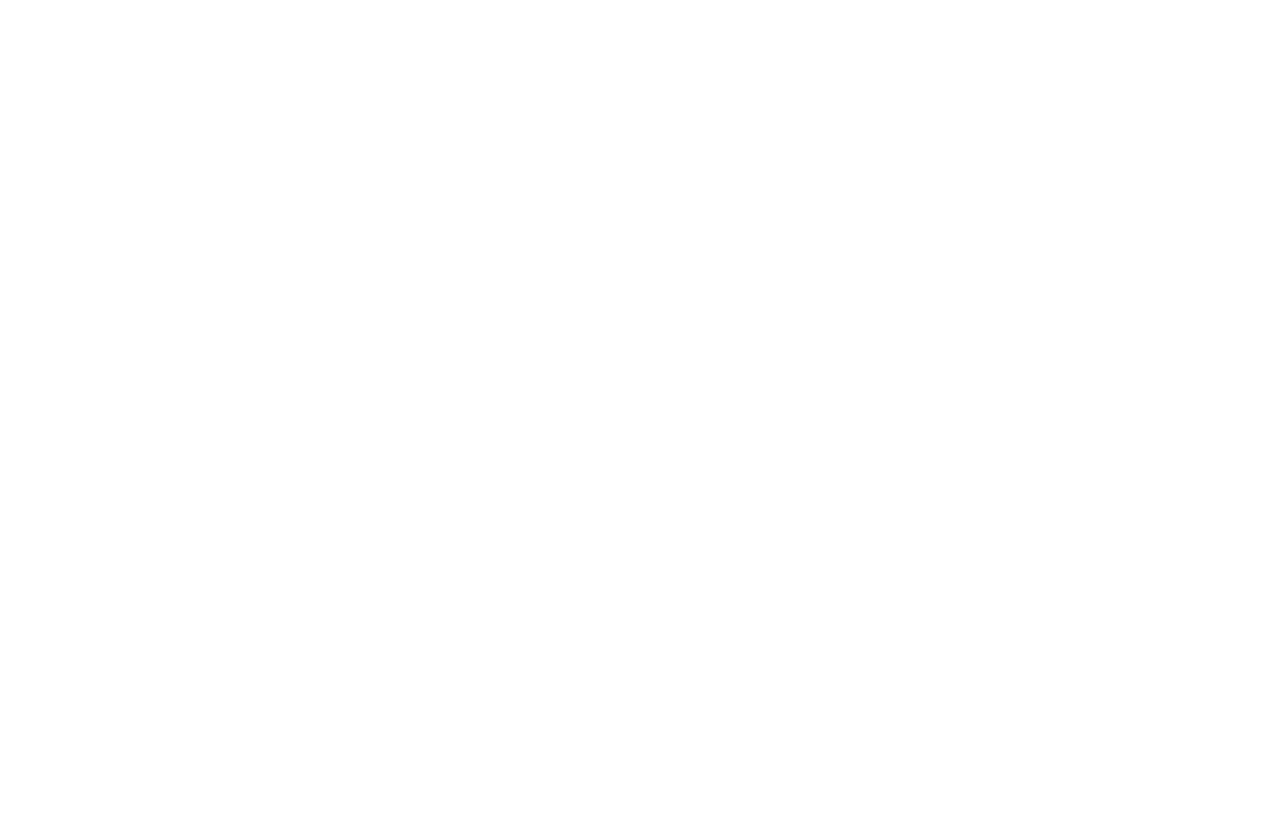
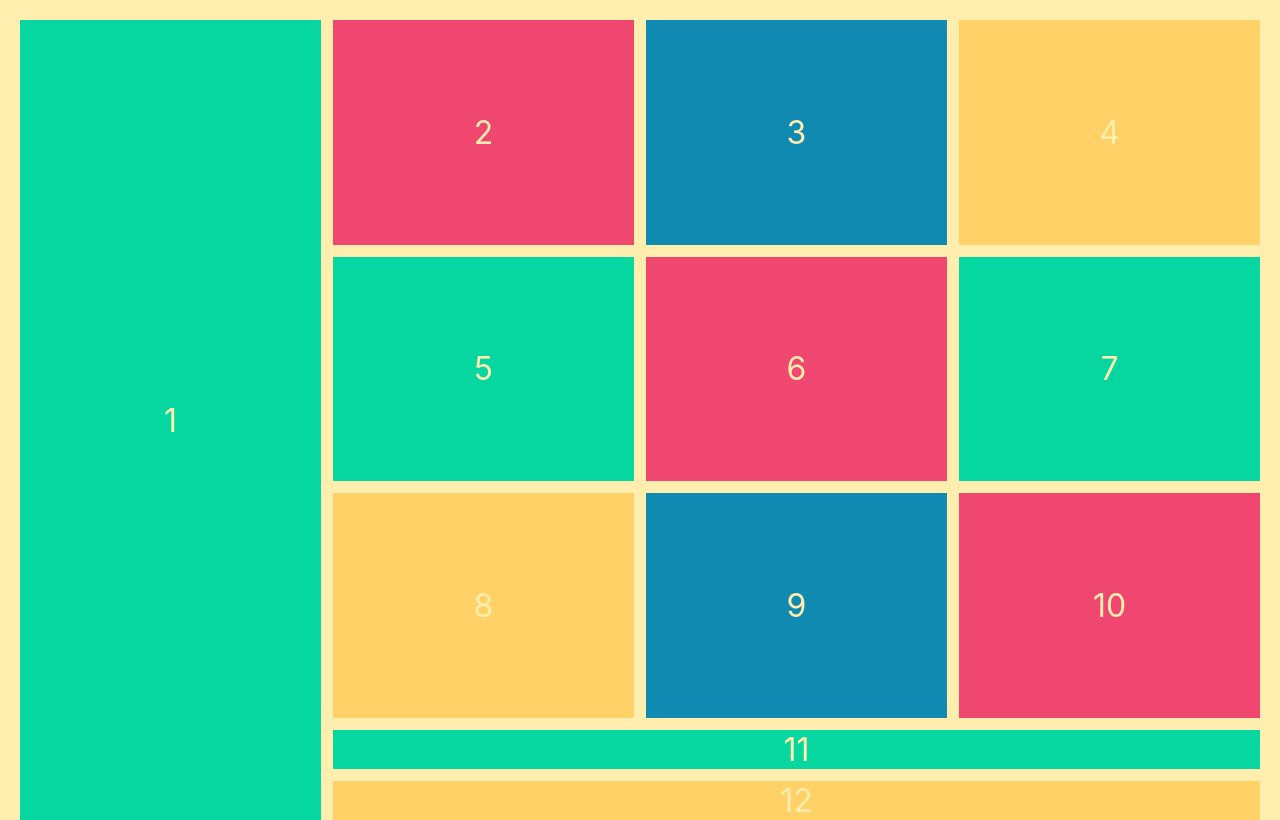
Before and after one commit to zahidjuel/more-responsive-layout8, a plain HTML site: page index.html in a window 1280 px wide. Drawn offline with Linux system fonts and the light colour scheme.

Commit message:
second commit

```diff
--- a/index.html
+++ b/index.html
@@ -1,11 +1,46 @@
 <!DOCTYPE html>
 <html lang="en">
+
 <head>
     <meta charset="UTF-8">
     <meta name="viewport" content="width=device-width, initial-scale=1.0">
-    <title>Document</title>
+    <title>Responsive layout</title>
+    <link rel="stylesheet" href="styles/base.css">
+    <style>
+        .container{
+            height: 100vh;
+            /* border: 2px solid rebeccapurple; */
+            display: grid;
+            grid-template-columns: repeat(4, 1fr);
+            grid-template-rows: repeat(3, 1fr);
+            grid-gap: 12px;
+        }
+        .one{
+            grid-row: 1 / 6;
+        }
+        .eleven, .twelve{
+            grid-column: 2 / 5;
+        }
+    </style>
 </head>
+
 <body>
+    <header>
+        <div class="container">
+            <div class="one">1</div>
+            <div>2</div>
+            <div>3</div>
+            <div>4</div>
+            <div>5</div>
+            <div>6</div>
+            <div>7</div>
+            <div>8</div>
+            <div>9</div>
+            <div>10</div>
+            <div class="eleven">11</div>
+            <div class="twelve">12</div>
+        </div>
+    </header>
+</body>
 
-</body>
 </html>
--- /dev/null
+++ b/styles/base.css
@@ -0,0 +1,33 @@
+html,
+body {
+    background-color: #ffeead;
+    margin: 10px;
+    height: 100vh;
+    font-family: -apple-system, BlinkMacSystemFont, "Segoe UI", Roboto, Helvetica,
+        Arial, sans-serif, "Apple Color Emoji", "Segoe UI Emoji", "Segoe UI Symbol";
+}
+
+.container > div {
+  display: flex;
+  /* height: 500px; */
+  justify-content: center;
+  align-items: center;
+  font-size: 2em;
+  color: #ffeead;
+}
+
+.container>div:nth-child(1n) {
+    background-color: #06d6a0;
+}
+
+.container>div:nth-child(3n) {
+    background-color: #118ab2;
+}
+
+.container>div:nth-child(2n) {
+    background-color: #ef476f;
+}
+
+.container>div:nth-child(4n) {
+    background-color: #ffd166;
+}
--- /dev/null
+++ b/styles/layout.css
@@ -0,0 +1,60 @@
+.header, .nav, .main, .sidebar, .advertise, .footer{
+    background-color: bisque;
+    border: 2px solid tomato;
+    padding: 5px;
+    border-radius: 5px;
+}
+.header {
+    grid-area: header;
+}
+.nav{
+    grid-area: nav;
+}
+.main{
+    grid-area: main;
+}
+.sidebar{
+    grid-area: sidebar;
+}
+.advertise{
+    grid-area: advertise;
+}
+.footer{
+    grid-area: footer;
+}
+
+.container{
+    display: grid;
+    gap: 20px;
+    grid-template-areas:
+    "header  header  header  header"
+    "nav     main    main    sidebar"
+    "nav     main    main    advertise"
+    "footer  footer  footer  footer"
+    ;
+}
+
+@media screen and (max-width: 576px) {
+    .container{
+        grid-template-areas:
+        "header"
+
+        "nav"
+        "main"
+        "sidebar"
+        "advertise"
+        "footer"
+        ;
+    }
+}
+
+@media screen and (min-width:576px) and (max-width:992px) {
+    .container{
+        grid-template-areas:
+        "header header header"
+        "nav    nav     nav"
+        "sidebar main  main"
+        "advertise footer footer"
+        ;
+    }
+}
```
Also changed, not shown: responsive-layout.html (added, +43 -0 lines).
